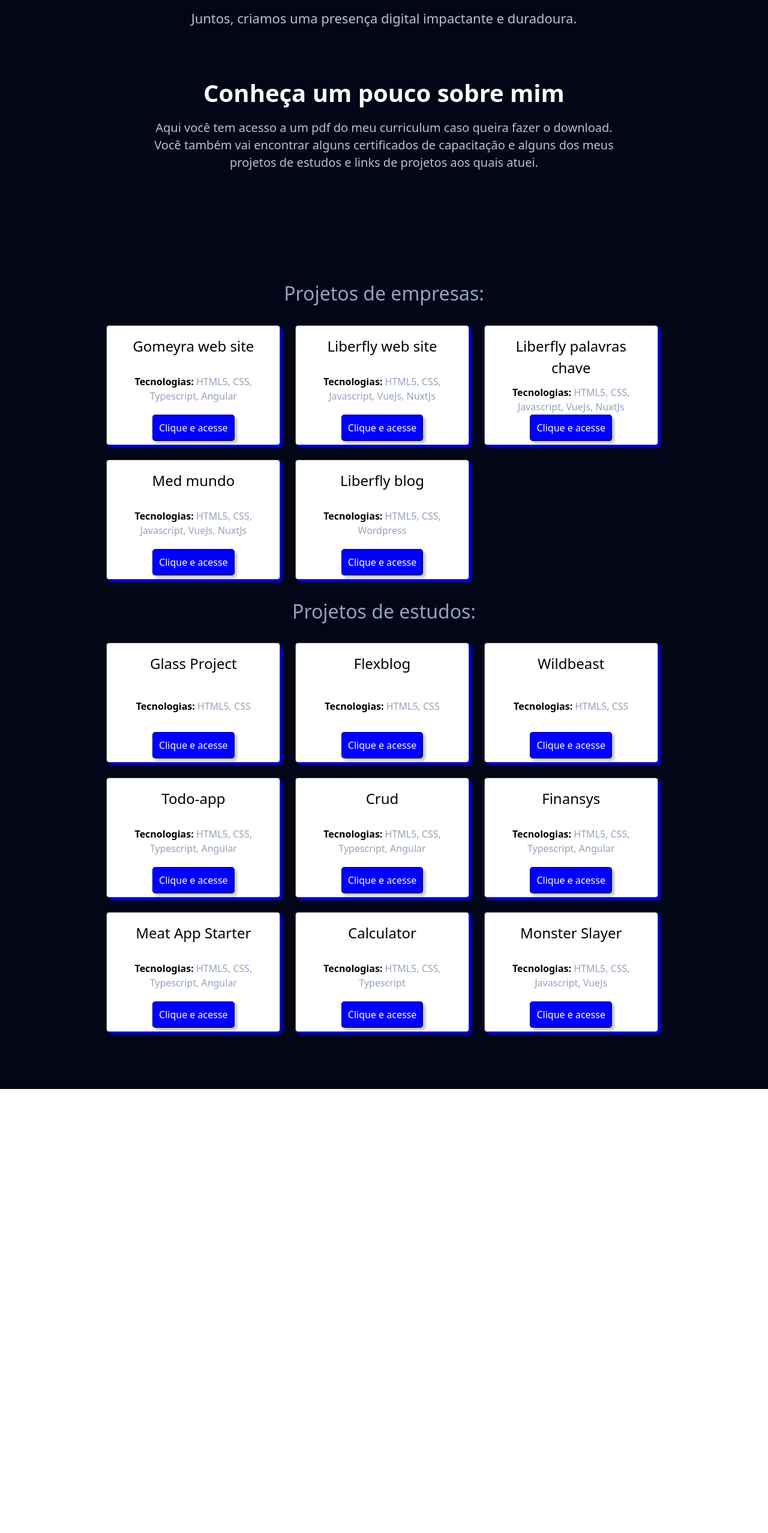
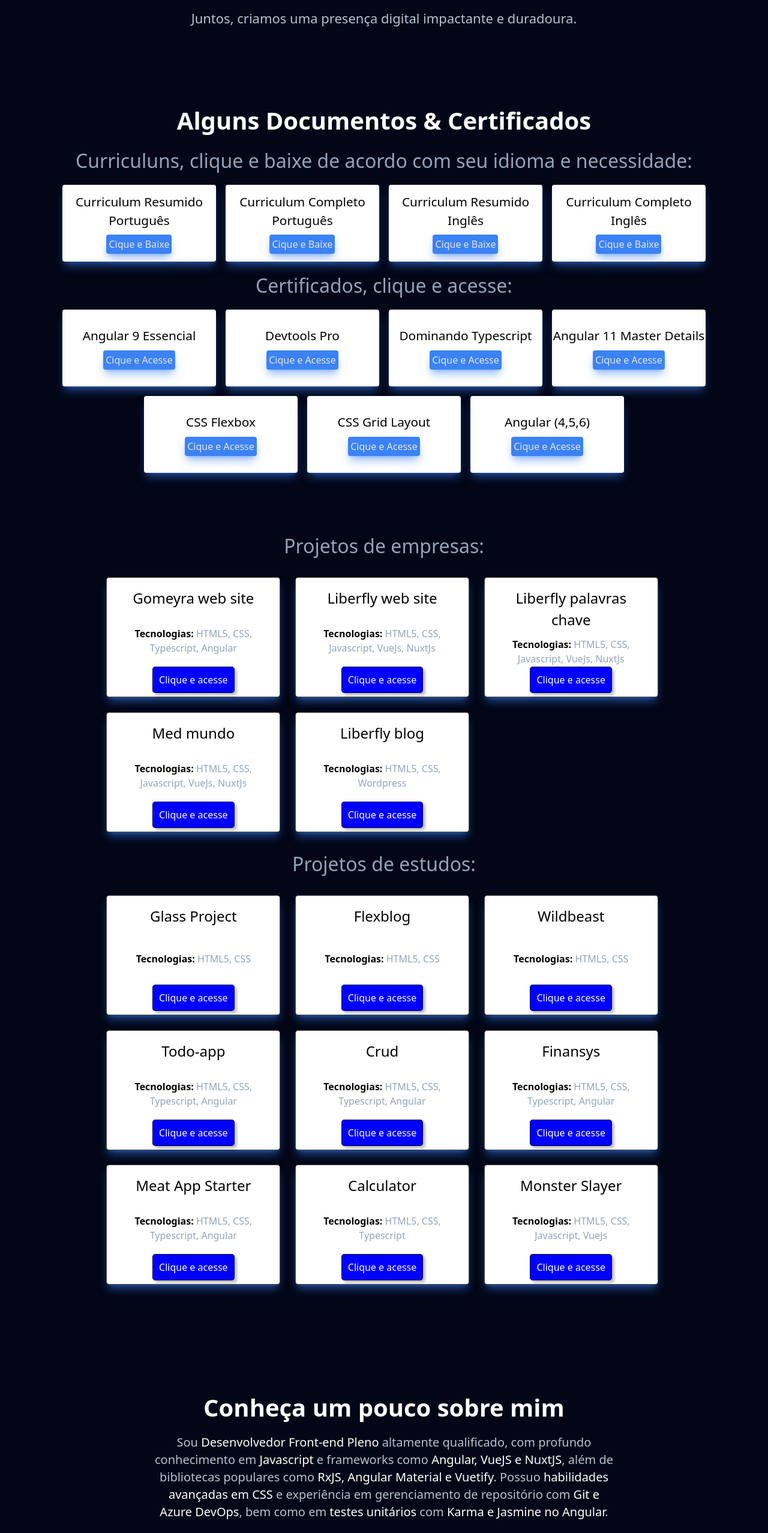
Before and after one commit to gleysonareas/gleysonareas, a Nuxt app: page / in a window 1280 px wide. Shown: the part 242-2797 px from the top of the page at 60% size. Before the commit the page ends 2057 px from the top, so only its background shows below. Built offline with nearby package versions, Linux system fonts and the light colour scheme.

Commit message:
update project

```diff
--- a/components/Home/Contact/Content.vue
+++ b/components/Home/Contact/Content.vue
@@ -1,4 +1,96 @@
 <template>
-  <div>Contact</div>
+  <div class="projects-container">
+    <div class="projects-header">
+      <h1 class="projects-title">Outras informações</h1>
+      <p class="projects-subtitle">
+        Acesse minhas redes sociais, nosso site ou envie um e-mail através dos
+        links abaixo:
+      </p>
+      <p class="projects-subtitle flex flex-wrap gap-2 justify-center">
+        <a
+          target="_blank"
+          class="rounded bg-cyan-500 shadow-lg shadow-cyan-500/50 p-1 text-white"
+          href="https://appicompany.com/"
+          >Site Appi Company</a
+        >
+        <a
+          target="_blank"
+          class="rounded bg-cyan-500 shadow-lg shadow-cyan-500/50 p-1 text-white"
+          href="https://www.linkedin.com/in/gleyson-areas-da-silva/"
+          >Linkedin</a
+        >
+        <a
+          target="_blank"
+          class="rounded bg-cyan-500 shadow-lg shadow-cyan-500/50 p-1 text-white"
+          href="https://www.facebook.com/gleysondasilva"
+          >Facebook</a
+        >
+        <a
+          target="_blank"
+          class="rounded bg-cyan-500 shadow-lg shadow-cyan-500/50 p-1 text-white"
+          href="https://www.instagram.com/gleysonareasdasilva/?hl=pt-br"
+          >Instagram</a
+        >
+        <a
+          target="_blank"
+          class="rounded bg-cyan-500 shadow-lg shadow-cyan-500/50 p-1 text-white"
+          href="mailto:gleyson@appicompany.com"
+          >e-mail</a
+        >
+        <a
+          target="_blank"
+          class="rounded bg-cyan-500 shadow-lg shadow-cyan-500/50 p-1 text-white"
+          href="https://api.whatsapp.com/send?phone=5522999052376"
+          >Whatsapp</a
+        >
+        <a
+          target="_blank"
+          class="rounded bg-cyan-500 shadow-lg shadow-cyan-500/50 p-1 text-white"
+          href="https://github.com/gleysonareas/gleysonareas"
+          >Github</a
+        >
+      </p>
+    </div>
+  </div>
 </template>
+
 <script setup lang="ts"></script>
+
+<style lang="scss">
+.projects-container {
+  display: flex;
+  justify-content: center;
+  width: 100%;
+  height: max-content;
+  align-items: center;
+  flex-direction: column;
+  padding: 7% 0;
+
+  .projects-header {
+    display: flex;
+    flex-direction: column;
+    gap: 16px;
+    max-width: 768px;
+    font-style: normal;
+    text-align: center;
+
+    .projects-title {
+      color: #fff;
+      font-weight: 700;
+      font-size: 40px;
+      line-height: 55px;
+      text-align: center;
+    }
+
+    .projects-subtitle {
+      font-weight: 400;
+      font-size: 20px;
+      line-height: 29px;
+      color: #b8c2d0;
+      span {
+        color: #fff;
+      }
+    }
+  }
+}
+</style>
--- a/components/Home/Description/Content.vue
+++ b/components/Home/Description/Content.vue
@@ -2,11 +2,28 @@
   <div class="projects-container">
     <div class="projects-header">
       <h1 class="projects-title">Conheça um pouco sobre mim</h1>
-      <h2 class="projects-subtitle">
-        Aqui você tem acesso a um pdf do meu curriculum caso queira fazer o download.
-        Você também vai encontrar alguns certificados de capacitação e alguns dos meus
-        projetos de estudos e links de projetos aos quais atuei.
-      </h2>
+      <p class="projects-subtitle">
+        Sou <span>Desenvolvedor Front-end Pleno</span> altamente qualificado,
+        com profundo conhecimento em <span>Javascript</span> e frameworks como
+        <span>Angular, VueJS e NuxtJS</span>, além de bibliotecas populares como
+        <span>RxJS, Angular Material e Vuetify</span>. Possuo
+        <span>habilidades avançadas em CSS</span> e experiência em gerenciamento
+        de repositório com <span>Git e Azure DevOps</span>, bem como em
+        <span>testes unitários</span> com
+        <span>Karma e Jasmine no Angular</span>.
+      </p>
+      <p class="projects-subtitle">
+        Também tenho experiência em <span>desenvolvimento backend</span> com
+        <span>.NET Core e Entity Framework</span>, trabalhando com bancos de
+        dados relacionais como <span>SQL Server e MySQL</span>, e habilidades em
+        <span>Bootstrap e Tailwind</span>. Já trabalhei com arquitetura <span>DDD e
+        MVC</span> no desenvolvimento de soluções escaláveis e de alta qualidade.
+      </p>
+      <p class="projects-subtitle">
+        Estou sempre atualizado com as últimas tendências em tecnologia e
+        continuamente buscando aprender novas técnicas para oferecer as melhores
+        soluções web para meus clientes.
+      </p>
     </div>
   </div>
 </template>
@@ -44,6 +61,9 @@
       font-size: 20px;
       line-height: 29px;
       color: #b8c2d0;
+      span {
+        color: #fff;
+      }
     }
   }
 }
--- a/components/Home/Documents/Content.vue
+++ b/components/Home/Documents/Content.vue
@@ -1,10 +1,101 @@
 <template>
-  <div>
-    <h1>Documentos & Certificados</h1>
-    <div class="document-card">
-      <p>Curriculum Resumido</p>
-      <a href="">Cique e Baixe</a>
-    </div>
+  <div class="mt-32">
+    <h1 class="projects-title">Alguns Documentos & Certificados</h1>
+    <h2 class="category">
+      Curriculuns, clique e baixe de acordo com seu idioma e necessidade:
+    </h2>
+    <section class="flex flex-wrap justify-center gap-4">
+      <div :class="cardStyle" v-for="(item, id) in documents" :key="id">
+        <p class="title-card">{{ item.name }}</p>
+        <a :class="linkStyle" :href="item.link">Cique e Baixe</a>
+      </div>
+    </section>
+    <h2 class="category">Certificados, clique e acesse:</h2>
+    <section class="flex flex-wrap justify-center gap-4">
+      <div :class="cardStyle" v-for="(item, id) in certificate" :key="id">
+        <p class="title-card">{{ item.name }}</p>
+        <a target="_blank" :class="linkStyle" :href="item.link"
+          >Cique e Acesse</a
+        >
+      </div>
+    </section>
   </div>
 </template>
-<script setup lang="ts"></script>
+<script setup lang="ts">
+const cardStyle = ref<string>(
+  `gap-2 document-card flex flex-col justify-center items-center w-64 h-32 bg-white rounded border-solid border-1 border-slate-950 shadow-lg shadow-blue-500/50`
+);
+const linkStyle = ref<string>(
+  `rounded p-1 bg-blue-500 shadow-lg shadow-blue-500/50 text-neutral-200`
+);
+const documents = ref<any[]>([
+  {
+    name: "Curriculum Resumido Português",
+    link: "",
+  },
+  {
+    name: "Curriculum Completo Português",
+    link: "",
+  },
+  {
+    name: "Curriculum Resumido Inglês",
+    link: "",
+  },
+  {
+    name: "Curriculum Completo Inglês",
+    link: "",
+  },
+]);
+const certificate = ref<any[]>([
+  {
+    name: "Angular 9 Essencial",
+    link: "https://www.cod3r.com.br/certificates/1kjsut8fbt",
+  },
+  {
+    name: "Devtools Pro",
+    link: "https://www.udemy.com/certificate/UC-6c12f9cf-1c99-4bb9-a847-fcad355678d1/",
+  },
+  {
+    name: "Dominando Typescript",
+    link: "https://www.udemy.com/certificate/UC-213b3589-c04d-4dfe-bb7d-9b18c4564369/",
+  },
+  {
+    name: "Angular 11 Master Details",
+    link: "https://www.udemy.com/certificate/UC-112fab47-c632-44d7-8494-c8295cceca1b/",
+  },
+  {
+    name: "CSS Flexbox",
+    link: "https://origamid.com/certificate/089ca63e",
+  },
+  {
+    name: "CSS Grid Layout",
+    link: "https://origamid.com/certificate/04f41437",
+  },
+  {
+    name: "Angular (4,5,6)",
+    link: "https://www.udemy.com/certificate/UC-c6b79824-3518-48c0-ba67-d6848cb60107/",
+  },
+]);
+</script>
+<style lang="scss">
+.projects-title {
+  color: #fff;
+  font-weight: 700;
+  font-size: 40px;
+  line-height: 55px;
+  text-align: center;
+}
+.category {
+  font-size: 2rem;
+  font-weight: 500;
+  padding: 1rem;
+  text-align: center;
+}
+
+.title-card {
+  font-size: 1.3rem;
+  font-weight: 500;
+  color: #000;
+  text-align: center;
+}
+</style>
--- a/components/Home/Project/Content.vue
+++ b/components/Home/Project/Content.vue
@@ -2,14 +2,14 @@
   <div class="projects-container">
     <p class="category">Projetos de empresas:</p>
     <div class="projects-content">
-      <div class="projects-item" v-for="(item, id) in workProjects" :key="id">
+      <div class="projects-item shadow-lg shadow-blue-500/50" v-for="(item, id) in workProjects" :key="id">
         <CardContent :data="item" />
       </div>
     </div>
 
     <p class="category">Projetos de estudos:</p>
     <div class="projects-content">
-      <div class="projects-item" v-for="(item, id) in studyProjects" :key="id">
+      <div class="projects-item shadow-lg shadow-blue-500/50" v-for="(item, id) in studyProjects" :key="id">
         <CardContent :data="item" />
       </div>
     </div>
@@ -53,7 +53,6 @@ const studyProjects = ref<any>(ProjectsStudy);
     .projects-item {
       border: 1px solid rgba(0, 0, 0, 0.7137254902);
       border-radius: 5px;
-      box-shadow: 4px 4px 4px #0000ff;
       display: flex;
       flex-direction: column;
       max-width: 290px;
--- a/layouts/default.vue
+++ b/layouts/default.vue
@@ -1,5 +1,5 @@
 <template>
-  <div class="flex flex-col w-screen bg-slate-950 text-slate-400 justify-between items-center">
+  <div class="flex flex-col bg-slate-950 text-slate-400 justify-between items-center">
     <HeaderContent />
     <div class="w-11/12 h-3/4">
       <slot />
--- a/pages/index.vue
+++ b/pages/index.vue
@@ -3,18 +3,18 @@
     <div class="home-banner">
       <BannerContent />
     </div>
-    <div class="home-description">
-      <DescriptionContent />
+    <div class="home-documents">
+      <DocumentsContent />
     </div>
     <div class="home-project">
       <ProjectContent />
     </div>
-    <!-- <div class="home-documents">
-      <DocumentsContent />
+    <div class="home-description">
+      <DescriptionContent />
     </div>
     <div class="home-contact">
       <ContactContent />
-    </div> -->
+    </div>
   </div>
 </template>
 
```
Also changed, not shown: assets/img/link.png (added).
